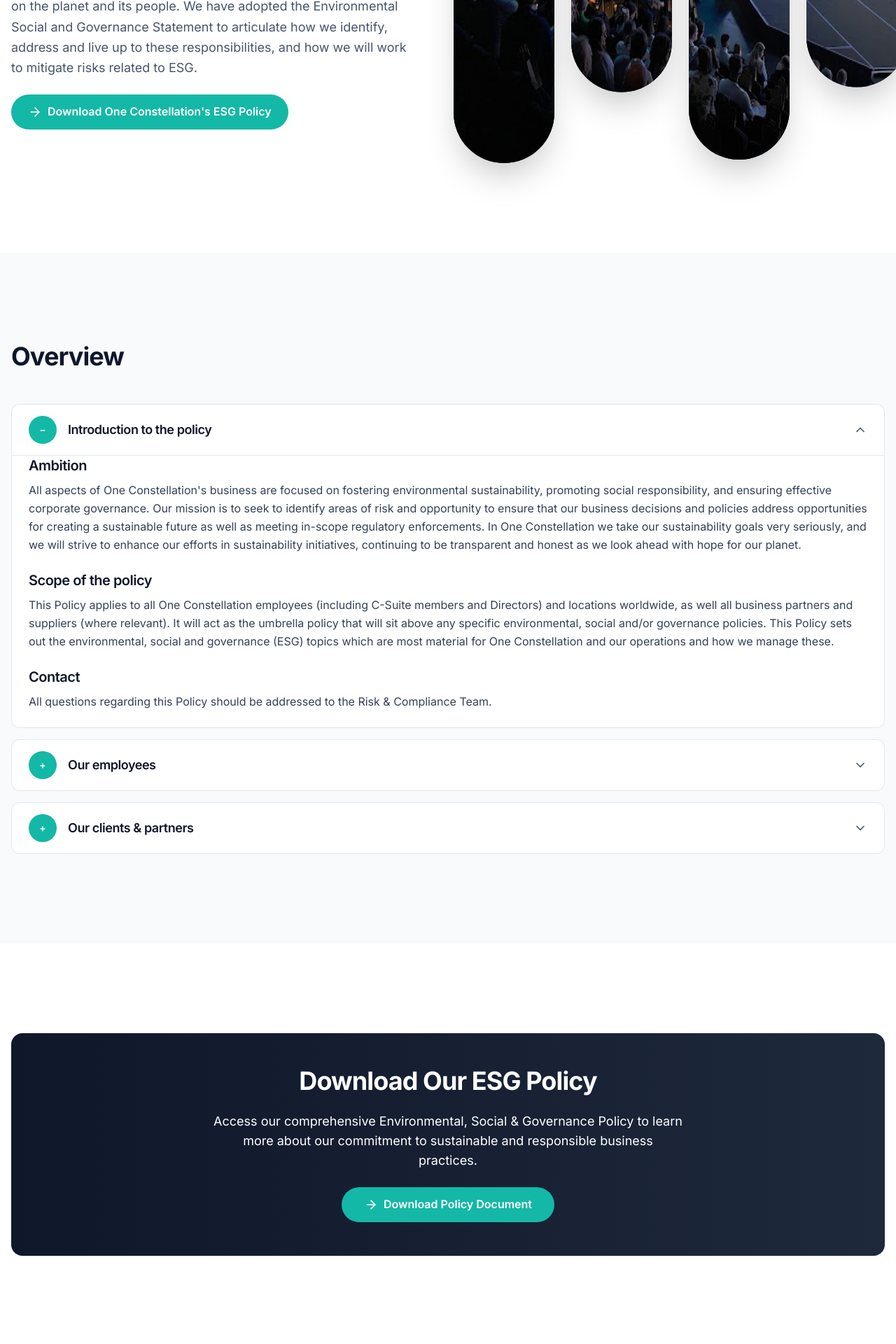
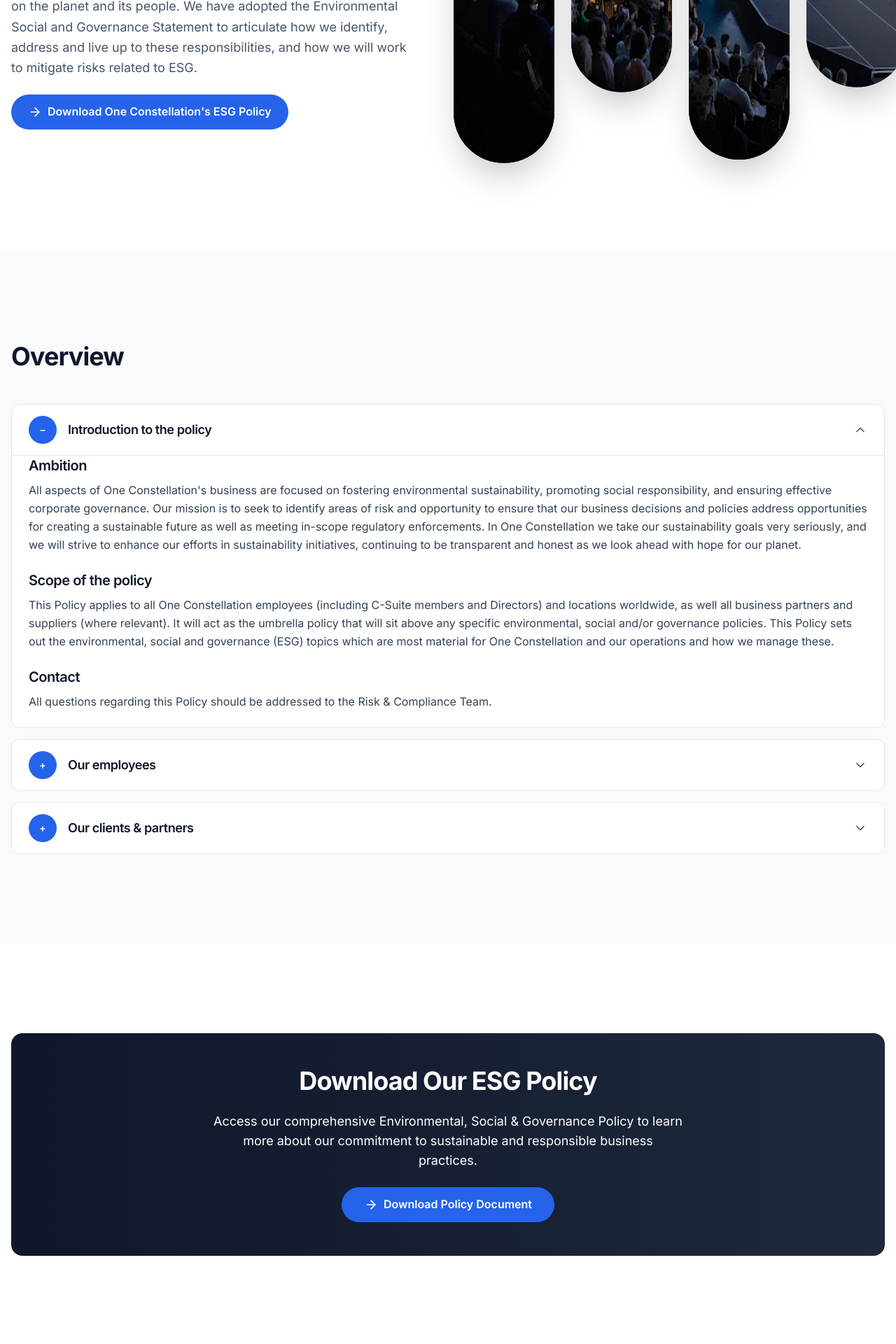
Before and after one commit to hamza-atif-hsol/OC-website, a Next.js app: page /esg-policy in a window 1280 px wide. Shown: the part 540-2460 px from the top of the page at 70% size. Built offline with nearby package versions, Linux system fonts and the light colour scheme.

Commit message:
Update page.tsx

```diff
--- a/app/esg-policy/page.tsx
+++ b/app/esg-policy/page.tsx
@@ -167,7 +167,7 @@ export default function ESGPolicyPage() {
 
               <motion.button
                 variants={fadeInUp}
-                className="inline-flex items-center gap-2 px-6 py-3 bg-teal-500 hover:bg-teal-600 text-white rounded-full font-semibold transition-colors"
+                className="inline-flex items-center gap-2 px-6 py-3 bg-blue-600 hover:bg-blue-700 text-white rounded-full font-semibold transition-colors"
               >
                 <ArrowRight className="w-5 h-5" />
                 Download One Constellation's ESG Policy
@@ -210,7 +210,7 @@ export default function ESGPolicyPage() {
                   )
                 })}
               </div>
-              <div className="absolute inset-0 -z-10 bg-gradient-to-tr from-cyan-400/20 via-transparent to-teal-400/20 blur-[140px]" />
+              <div className="absolute inset-0 -z-10 bg-gradient-to-tr from-blue-400/20 via-transparent to-blue-500/20 blur-[140px]" />
             </motion.div>
           </div>
         </div>
@@ -251,7 +251,7 @@ export default function ESGPolicyPage() {
                   className="w-full px-6 py-4 flex items-center justify-between hover:bg-slate-50 transition-colors"
                 >
                   <div className="flex items-center gap-4">
-                    <div className="flex items-center justify-center w-10 h-10 rounded-full bg-teal-500 text-white font-semibold text-sm">
+                    <div className="flex items-center justify-center w-10 h-10 rounded-full bg-blue-600 text-white font-semibold text-sm">
                       {expandedSection === section.id ? "−" : "+"}
                     </div>
                     <h3 className="text-lg font-semibold text-slate-900">
@@ -306,7 +306,7 @@ export default function ESGPolicyPage() {
             </motion.p>
             <motion.button
               variants={fadeInUp}
-              className="inline-flex items-center gap-2 px-8 py-3 bg-teal-500 hover:bg-teal-600 text-white rounded-full font-semibold transition-colors"
+              className="inline-flex items-center gap-2 px-8 py-3 bg-blue-600 hover:bg-blue-700 text-white rounded-full font-semibold transition-colors"
             >
               <ArrowRight className="w-5 h-5" />
               Download Policy Document
```
